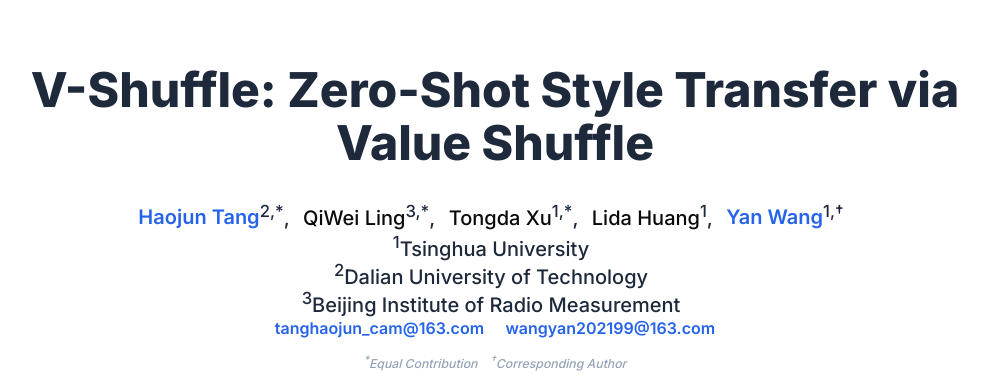
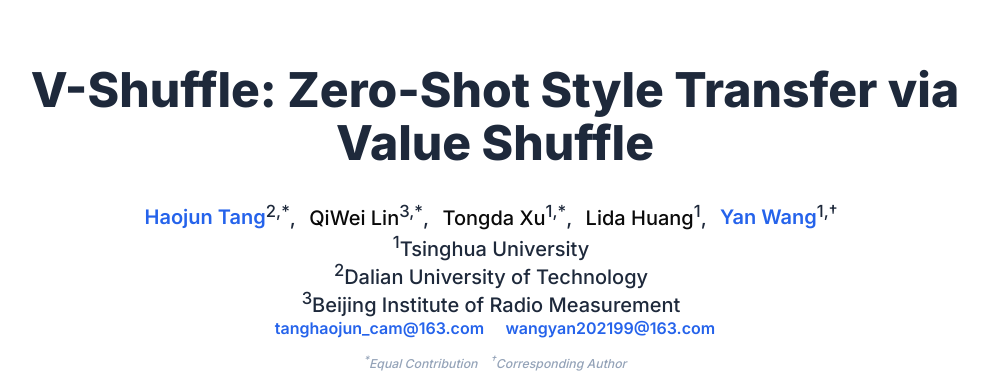
Before and after one commit to XinR-Tang/V-Shuffle, a plain HTML site: page index.html in a window 1280 px wide. Shown: the top 378 px of the page, without its empty margins (145-1133 px from the left). Drawn offline with nearby package versions, Linux system fonts and the light colour scheme; some icons are missing.

Commit message:
Update index.html

```diff
--- a/index.html
+++ b/index.html
@@ -304,7 +304,7 @@
                 <span class="author-block">
                   <a href="mailto:tanghaojun_cam@163.com" target="_blank">Haojun Tang</a><sup>2,*</sup>,</span>
                 <span class="author-block">
-                  <span class="author-name has-text-black">QiWei Ling</span><sup>3,*</sup>,</span>
+                  <span class="author-name has-text-black">QiWei Lin</span><sup>3,*</sup>,</span>
                 <span class="author-block">
                   <span class="author-name has-text-black">Tongda Xu</span><sup>1,*</sup>,</span>
                 <span class="author-block">
```
